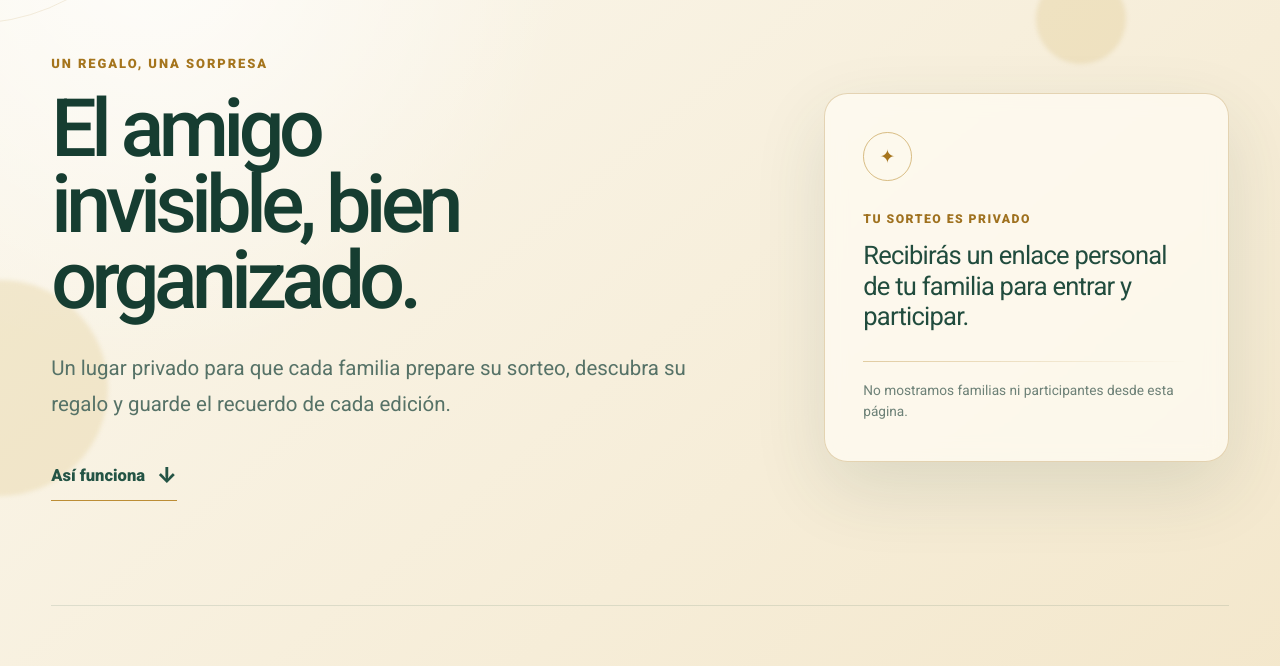
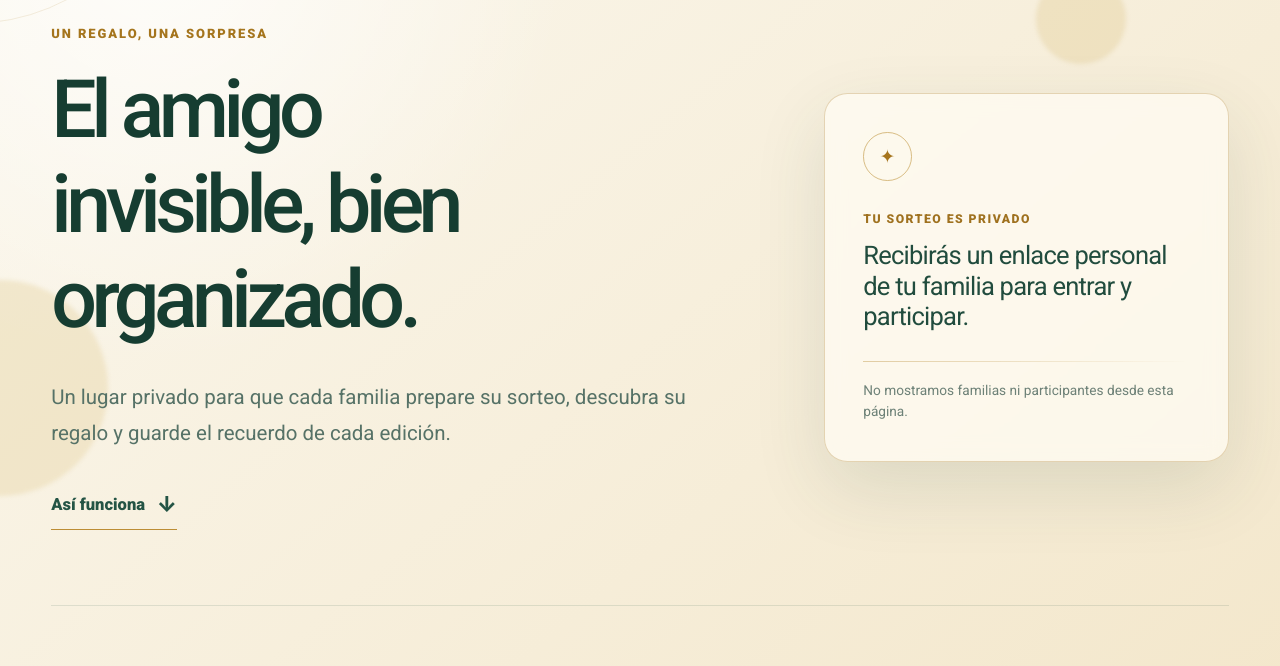
Before and after one commit to ArozenaDev/AmigoInvisible, an Astro site: page / in a window 1280 px wide. Shown: the part 134-800 px from the top of the page. Built offline with nearby package versions, Linux system fonts and the light colour scheme; Astro itself is replaced by a stand-in of ours.

Commit message:
more readability changes

```diff
--- a/src/styles/global.css
+++ b/src/styles/global.css
@@ -287,7 +287,7 @@ h3 {
 	font-size: clamp(3rem, 6.3vw, 5.75rem);
 	font-weight: 500;
 	letter-spacing: -0.068em;
-	line-height: 0.94;
+	line-height: 1.18;
 	text-wrap: balance;
 }
 
```
